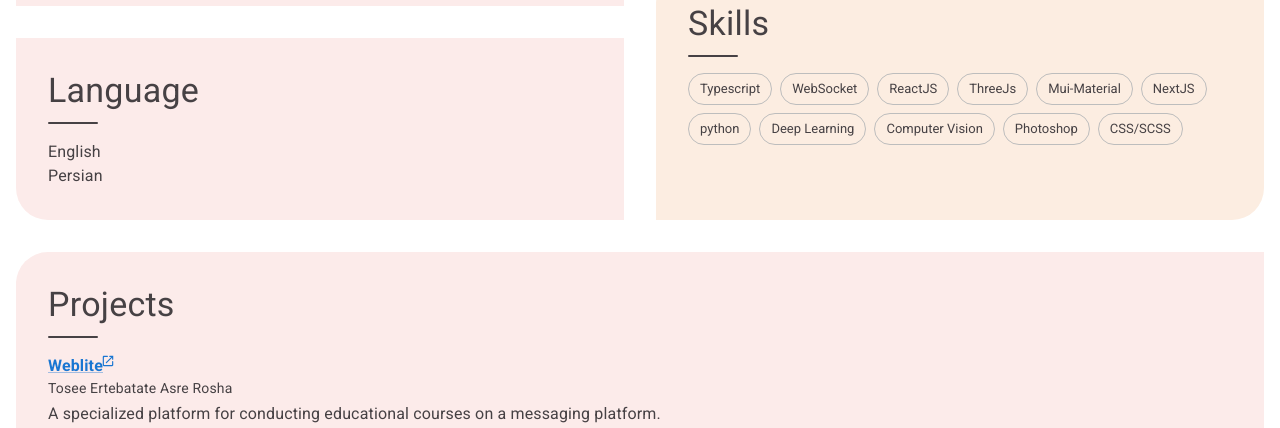
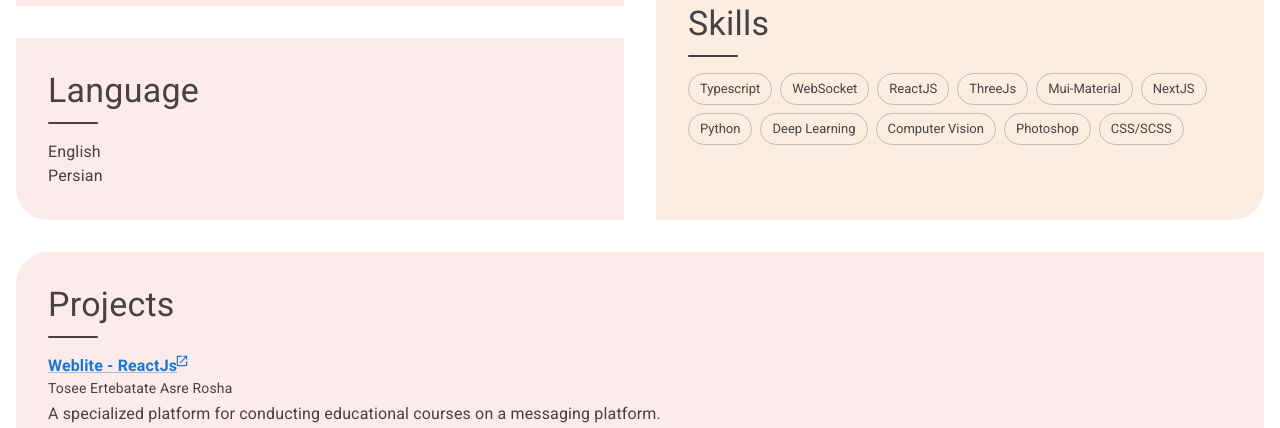
Before and after one commit to mmd550/My-Resume, a React (Vite) app: page / in a window 1280 px wide. Shown: the part 990-1418 px from the top of the page. Built offline with nearby package versions, Linux system fonts and the light colour scheme.

Commit message:
fix: Fix typos

```diff
--- a/src/App.tsx
+++ b/src/App.tsx
@@ -131,7 +131,7 @@ function App() {
                       "ThreeJs",
                       "Mui-Material",
                       "NextJS",
-                      "python",
+                      "Python",
                       "Deep Learning",
                       "Computer Vision",
                       "Photoshop",
@@ -225,7 +225,7 @@ interface Project {
 }
 const projects: Project[] = [
   {
-    name: { value: "Weblite", href: "https://weblite.me" },
+    name: { value: "Weblite - ReactJs", href: "https://weblite.me" },
     company: "Tosee Ertebatate Asre Rosha",
     desc: "A specialized platform for conducting educational courses on a messaging platform.",
   },
```
